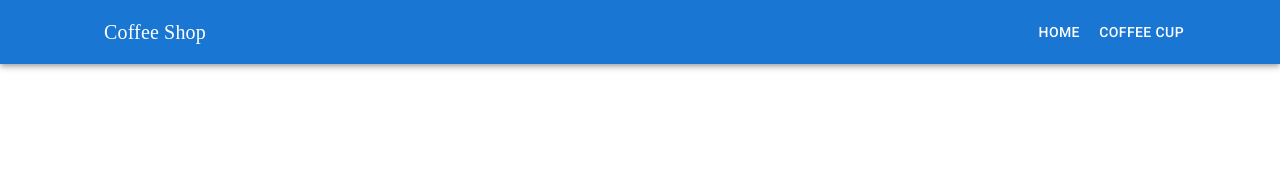
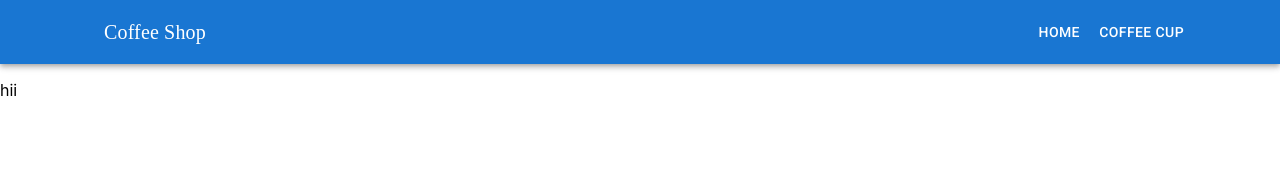
Before and after one commit to rebelsatya/react-demo, a React (Create React App) app: page / in a window 1280 px wide. Shown: the top 170 px of the page. Built offline with nearby package versions, Linux system fonts and the light colour scheme; some icons are missing; a web font is replaced by a local one.

Commit message:
Update App.js
navbar added one line para

```diff
--- a/src/App.js
+++ b/src/App.js
@@ -12,6 +12,7 @@ function App(){
   return(
     <>
     <Navbar/>
+    <p>hii</p>
     </>
   )
 }
```
